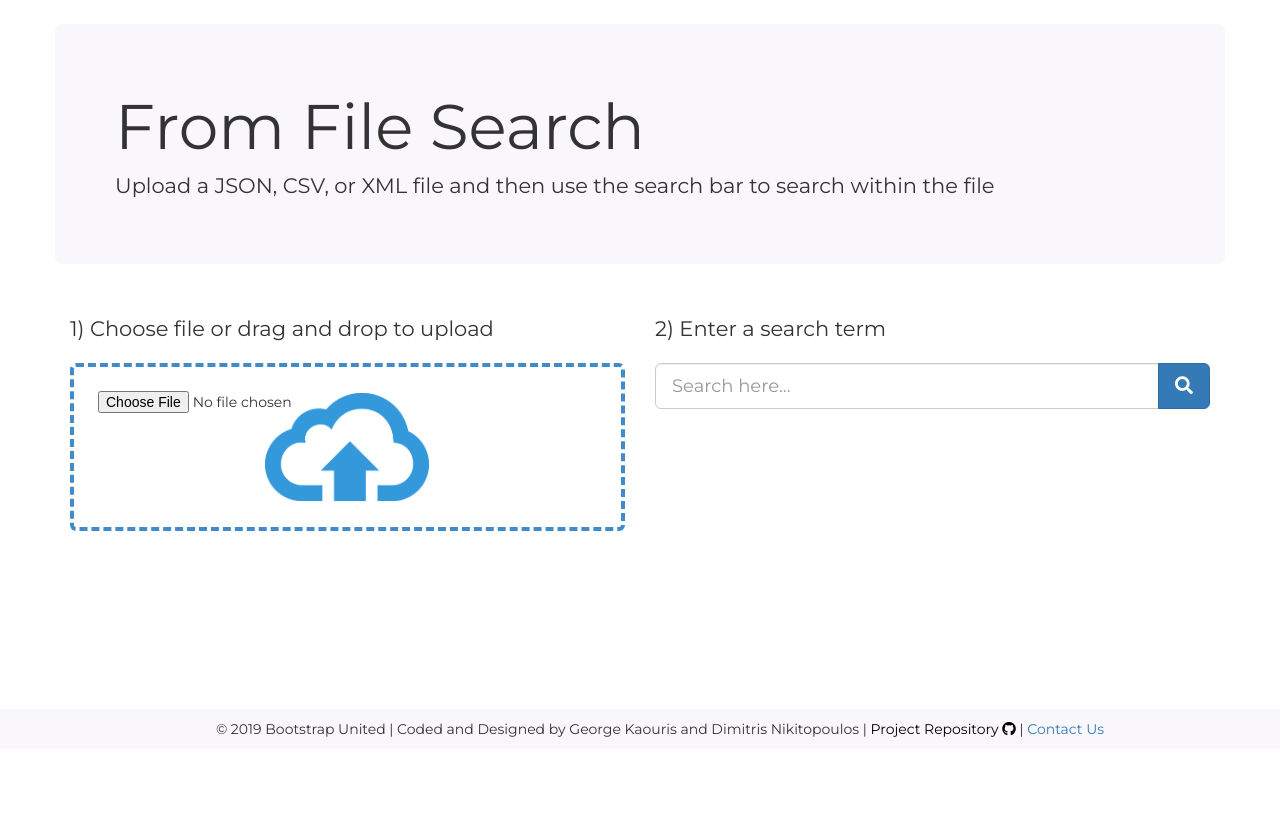
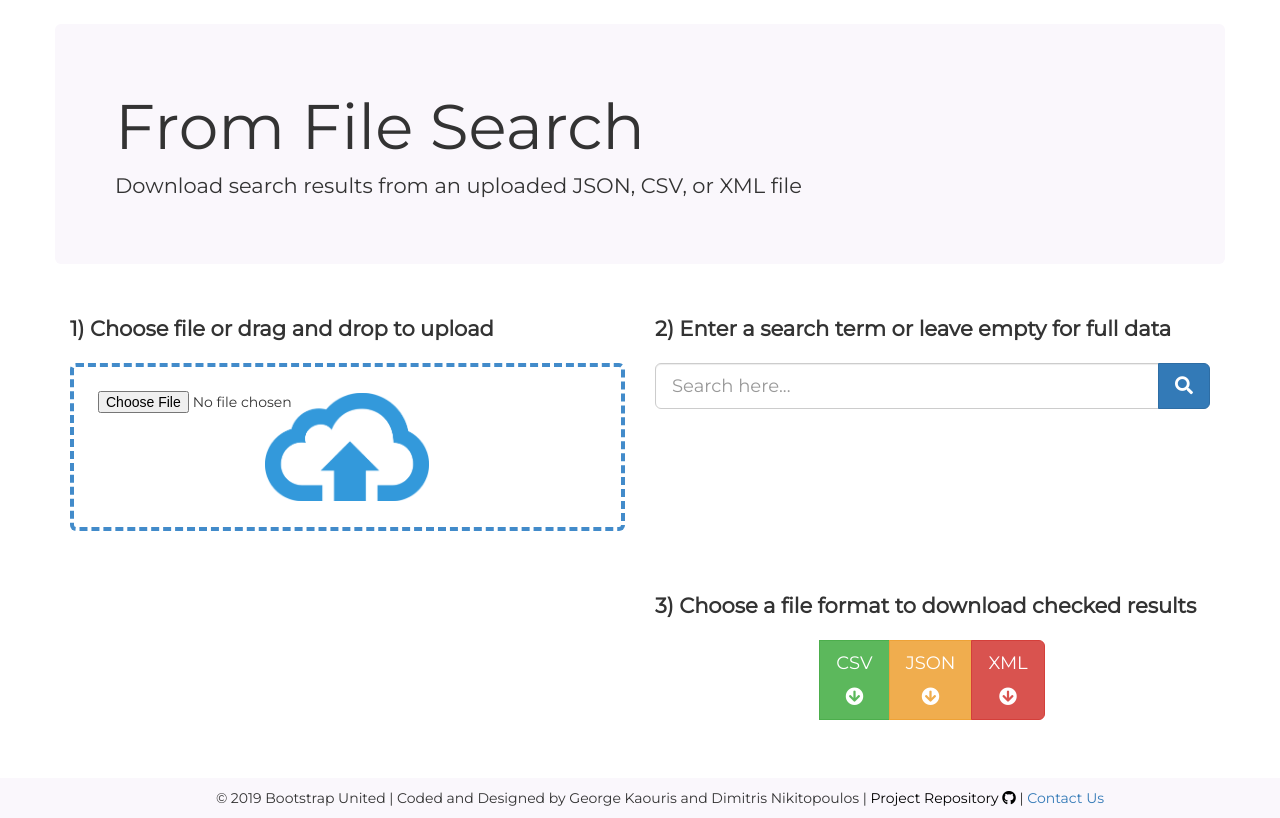
Before and after one commit to dimitronikito/SARA, a Node server app: page /from-file in a window 1280 px wide. Shown: the part 51-869 px from the top of the page. Before the commit the page ends 788 px from the top, so only its background shows below. Run offline with Node 20, Linux system fonts and the light colour scheme; some libraries are stand-ins or nearby versions.

Commit message:
phase-3 initial commit

```diff
--- a/public/css/from-file.css
+++ b/public/css/from-file.css
@@ -19,3 +19,7 @@
 .error {
   color: red;
 }
+
+.step {
+  font-weight: 800;
+}
--- /dev/null
+++ b/public/js/from-file-download.js
@@ -0,0 +1,128 @@
+var $results = $("#from-file-results");
+
+function result(title, url, description) {
+  this.title = title;
+  this.url = url;
+  this.description = description;
+}
+
+var resultArr = [];
+var title, url, desc;
+
+function downloadCSV(arr) {
+  var row, csv = '';
+
+  for (var index in arr[0]) {
+    row += index + ',';
+  }
+  row = row.slice(0, -1);
+  csv += row + '\r\n';
+
+  for (var i = 0; i < arr.length; i++) {
+    var row = '';
+    for (var index in arr[i]) {
+      row += '"' + arr[i][index] + '",';
+    }
+    row.slice(0, row.length - 1);
+    csv += row + '\r\n';
+  }
+  console.log(csv);
+
+  var link = document.createElement("a");
+  link.id="downloadLink";
+
+  document.body.appendChild(link);
+  blob = new Blob([csv], {type: 'text/csv'});
+  var csvUrl = window.webkitURL.createObjectURL(blob);
+  var filename = 'searchResults.csv';
+
+  $("#downloadLink")
+  .attr({
+    'download': filename,
+    'href': csvUrl
+  });
+  $('#downloadLink')[0].click();
+  document.body.removeChild(link);
+}
+
+function downloadJSON(arr) {
+  var dataStr = "data:text/json;charset=utf-8," + encodeURIComponent(JSON.stringify(arr));
+  var downloadAnchorNode = document.createElement('a');
+  downloadAnchorNode.setAttribute("href",     dataStr);
+  downloadAnchorNode.setAttribute("download", "searchResults.json");
+  document.body.appendChild(downloadAnchorNode); // required for firefox
+  downloadAnchorNode.click();
+  downloadAnchorNode.remove();
+}
+
+function JSONtoXML(obj) {
+  xml = '<results> \n';
+  for (var i = 0; i < obj.length; i++) {
+    xml += "<result> \n";
+    for (var prop in obj[i]) {
+      if (!obj[i].hasOwnProperty(prop)) {
+        continue;
+      }
+      xml += "<" + prop + ">";
+      if (typeof obj[i][prop] == "object")
+        xml += JSONtoXML(new Object(obj[i][prop]));
+      else
+        xml += obj[i][prop];
+      xml += "</" + prop + "> \n";
+    }
+    xml += "</result> \n";
+  }
+  xml += "</results>";
+
+  return xml;
+}
+
+function downloadXML(xml) {
+  var link = document.createElement("a");
+  link.id="downloadLink";
+
+  document.body.appendChild(link);
+  blob = new Blob([xml], {type: 'text/xml'});
+  var xmlUrl = window.webkitURL.createObjectURL(blob);
+  var filename = 'searchResults.xml';
+
+  $("#downloadLink")
+  .attr({
+    'download': filename,
+    'href': xmlUrl
+  });
+  $('#downloadLink')[0].click();
+  document.body.removeChild(link);
+}
+
+function download(format) {
+
+  $('input[type=checkbox]:checked').parent().each(function (i) {
+    title = this.getElementsByTagName("h3")[0];
+    title = ($(title).text());
+
+    url = this.getElementsByTagName("h4")[0];
+    url = ($(url).text());
+
+    desc = this.getElementsByTagName("p")[0];
+    desc = ($(desc).text());
+
+    resultArr[i] = new result(title, url, desc);
+  });
+
+  switch(format) {
+    case 'csv':
+      downloadCSV(resultArr);
+      break;
+    case 'json':
+      downloadJSON(resultArr);
+      break;
+    case 'xml':
+      JSONtoXML(resultArr);
+      downloadXML(xml);
+      break;
+    default:
+      null;
+    }
+
+}
--- a/public/js/from-file.js
+++ b/public/js/from-file.js
@@ -15,7 +15,7 @@ $('#file-search-button').click(function() {
   try {
     displayResults(fileList);
   } catch (ReferenceError) {
-    results.html('<h3 class="error"> please upload a csv, json, or xml file');
+    results.html('<p class="error lead step"> please upload a csv, json, or xml file </p>');
   }
 });
 
@@ -25,9 +25,11 @@ function Data(title, url, description) {
   this.description = description;
 }
 
+var checkBox = "<div class='checkbox'><input type='checkbox'>";
+
 function handleCSV(csvfile, input) {
   results.html("");
-  resultsHead.html("<h3> searching for '" + input + "' in " + csvfile.name + "...</h3>");
+  resultsHead.html("<p class='lead step'> searching for '" + input + "' in " + csvfile.name + "...</p>");
   var csvReader = new FileReader();
 
   csvReader.onload = function(event) {
@@ -45,9 +47,7 @@ function handleCSV(csvfile, input) {
         }
       });
       if (found) {
-        results.append("<h3 class='fixed-result'> <a target='_blank' href=http://www." + parsed[1] + "> " + parsed[0] + " </a> </h3>");
-        results.append("<h4 class='fixed-result-url'>" + parsed[1] + "</h4>");
-        results.append("<p class='lead fixed-result-desc'>" + parsed[2] + "</p>");
+        results.append(checkBox+"<h3 class='fixed-result'> <a target='_blank' href=http://www." + parsed[1] + "> " + parsed[0] + " </a> </h3> <h4 class='fixed-result-url'>" + parsed[1] + "</h4> <p class='lead fixed-result-desc'>" + parsed[2] + "</p></div>");
         found = false;
         count++;
       }
@@ -60,7 +60,7 @@ function handleCSV(csvfile, input) {
 
 function handleJSON(jsonfile, input) {
   results.html("");
-  resultsHead.html("<h3> searching for '" + input + "' in " + jsonfile.name + "...</h3>");
+  resultsHead.html("<p class='lead step'> searching for '" + input + "' in " + jsonfile.name + "...</p>");
   var jsonReader = new FileReader();
 
   jsonReader.onload = function(event) {
@@ -75,9 +75,7 @@ function handleJSON(jsonfile, input) {
         }
       });
       if (found) {
-        results.append("<h3 class='fixed-result'> <a target='_blank' href=http://www." + data[i].url + "> " + data[i].title + " </a> </h3>");
-        results.append("<h4 class='fixed-result-url'>" + data[i].url + "</h4>");
-        results.append("<p class='lead fixed-result-desc'>" + data[i].description + "</p>");
+        results.append(checkBox+"<h3 class='fixed-result'> <a target='_blank' href=http://www." + data[i].url + "> " + data[i].title + " </a> </h3><h4 class='fixed-result-url'>" + data[i].url + "</h4><p class='lead fixed-result-desc'>" + data[i].description + "</p> </div>");
         found = false;
         count++;
       }
@@ -90,7 +88,7 @@ function handleJSON(jsonfile, input) {
 
 function handleXML(xmlfile, input) {
   results.html("");
-  resultsHead.html("<h3> searching for '" + input + "' in " + xmlfile.name + "...</h3>");
+  resultsHead.html("<p class='lead step'> searching for '" + input + "' in " + xmlfile.name + "...</p>");
   var xmlReader = new FileReader();
 
   xmlReader.onload = function(event) {
@@ -112,9 +110,7 @@ function handleXML(xmlfile, input) {
         }
       });
       if (found) {
-        results.append("<h3 class='fixed-result'> <a target='_blank' href=http://www." + url + "> " + title + " </a> </h3>");
-        results.append("<h4 class='fixed-result-url'>" + url + "</h4>");
-        results.append("<p class='lead fixed-result-desc'>" + description + "</p>");
+        results.append(checkBox+"<h3 class='fixed-result'> <a target='_blank' href=http://www." + url + ">" + title + "</a> </h3><h4 class='fixed-result-url'>" + url + "</h4><p class='lead fixed-result-desc'>" + description + "</p> </div>");
         found = false;
         count++;
       }
--- a/views/pages/Search/from-file.ejs
+++ b/views/pages/Search/from-file.ejs
@@ -9,18 +9,18 @@
     <%include ../../partials/nav %>
     <div class="jumbotron container">
       <h1> From File Search </h1>
-      <p class = "lead"> Upload a JSON, CSV, or XML file and then use the search bar to search within the file  </p>
+      <p class = "lead"> Download search results from an uploaded JSON, CSV, or XML file  </p>
     </div>
     <div id="input-group" class="container">
-      <div class="row">
+      <div class="row" style="margin-bottom: 30px">
 
-        <div class="form-group col-md-6">
-          <p class="lead"> 1) Choose file or drag and drop to upload </p>
+        <div style="margin-bottom: 30px" class="form-group col-md-6">
+          <p class="lead step"> 1) Choose file or drag and drop to upload </p>
           <input type="file" class= "well-lg" id="upload-file" accept=".csv, .json, .xml">
         </div>
 
         <div class="col-md-6">
-          <p class="lead"> 2) Enter a search term </p>
+          <p class="lead step"> 2) Enter a search term or leave empty for full data</p>
           <div id="searchbar" class="input-group">
             <input id="searchinput" type="text" class="form-control input-lg" placeholder="Search here... ">
             <div class="input-group-btn">
@@ -32,17 +32,38 @@
         </div>
       </div>
 
-      <div class="row" id="results-head"></div>
-      <div style="padding-bottom: 50px;" class="row container-fluid " id="from-file-results">
+      <div class="row" style="margin-bottom: 30px">
+        <div class="col-md-6">
+          <div id="results-head">
+          </div>
+
+          <div style="margin-bottom: 30px" class="row container-fluid " id="from-file-results">
+          </div>
+        </div>
+        <div id="download-results" style="margin-bottom: 30px" class = "col-md-6">
+            <p class="lead step"> 3) Choose a file format to download checked results </p>
+            <div class="text-center input-group-btn">
+              <button id="download-csv" class="download btn btn-lg btn-success" onclick="download('csv')">
+                <p> CSV </p> <i class="fas fa-arrow-circle-down"></i>
+              </button>
+              <button id="download-json" class="download btn btn-lg btn-warning" onclick="download('json')">
+                <p> JSON </p> <i class="fas fa-arrow-circle-down"></i>
+              </button>
+              <button id="download-xml" class="download btn btn-lg btn-danger" onclick="download('xml')">
+                <p> XML </p> <i class="fas fa-arrow-circle-down"></i>
+              </button>
+            </div>
+          </div>
+        </div>
       </div>
-    </div>
-
   </body>
 
   <footer>
     <%include ../../partials/footer %>
+    <script src="https://d3js.org/d3.v5.min.js"></script>
     <script type="text/javascript" src="/js/from-file.js">
-
+    </script>
+    <script type="text/javascript" src="/js/from-file-download.js">
     </script>
   </footer>
 </html>
```
